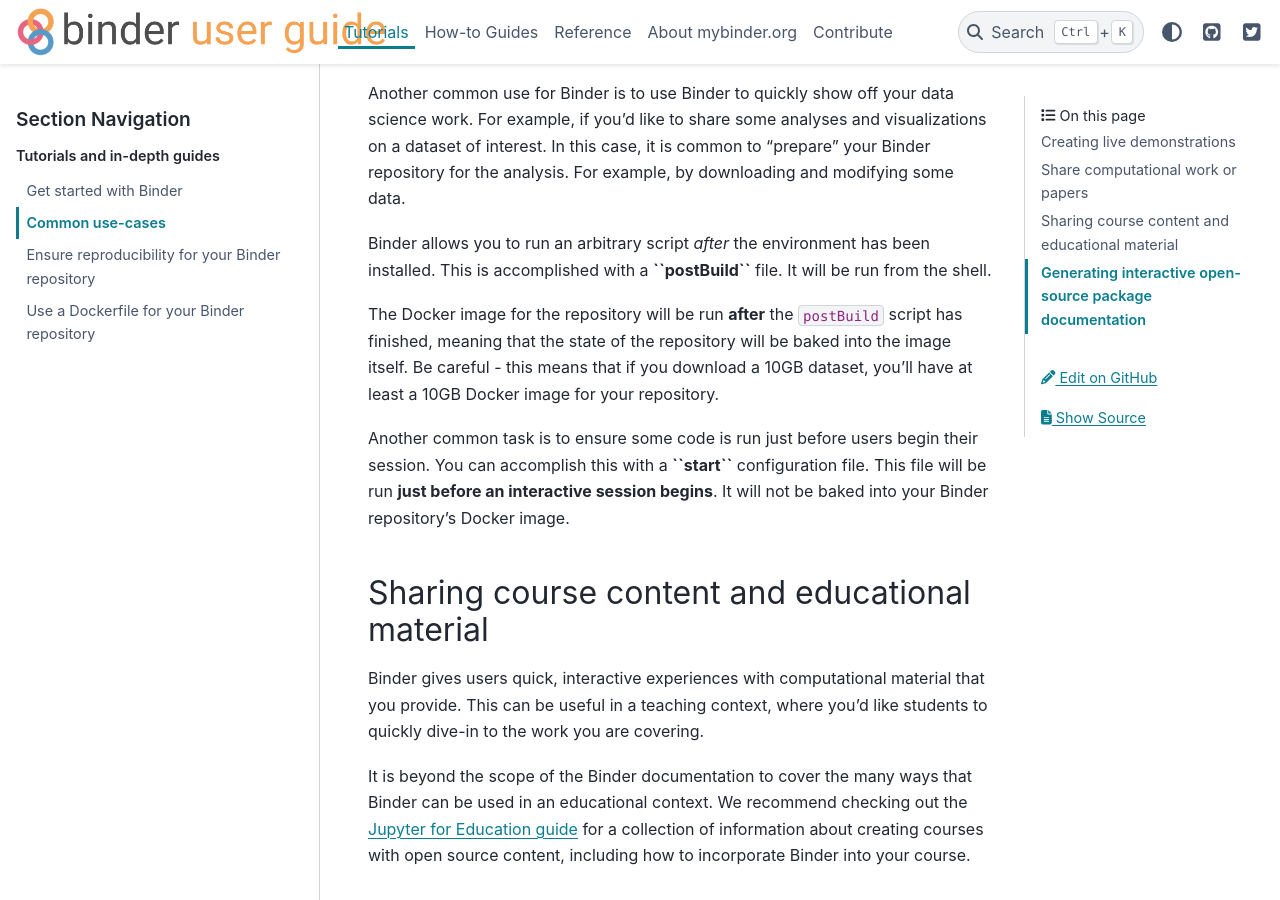
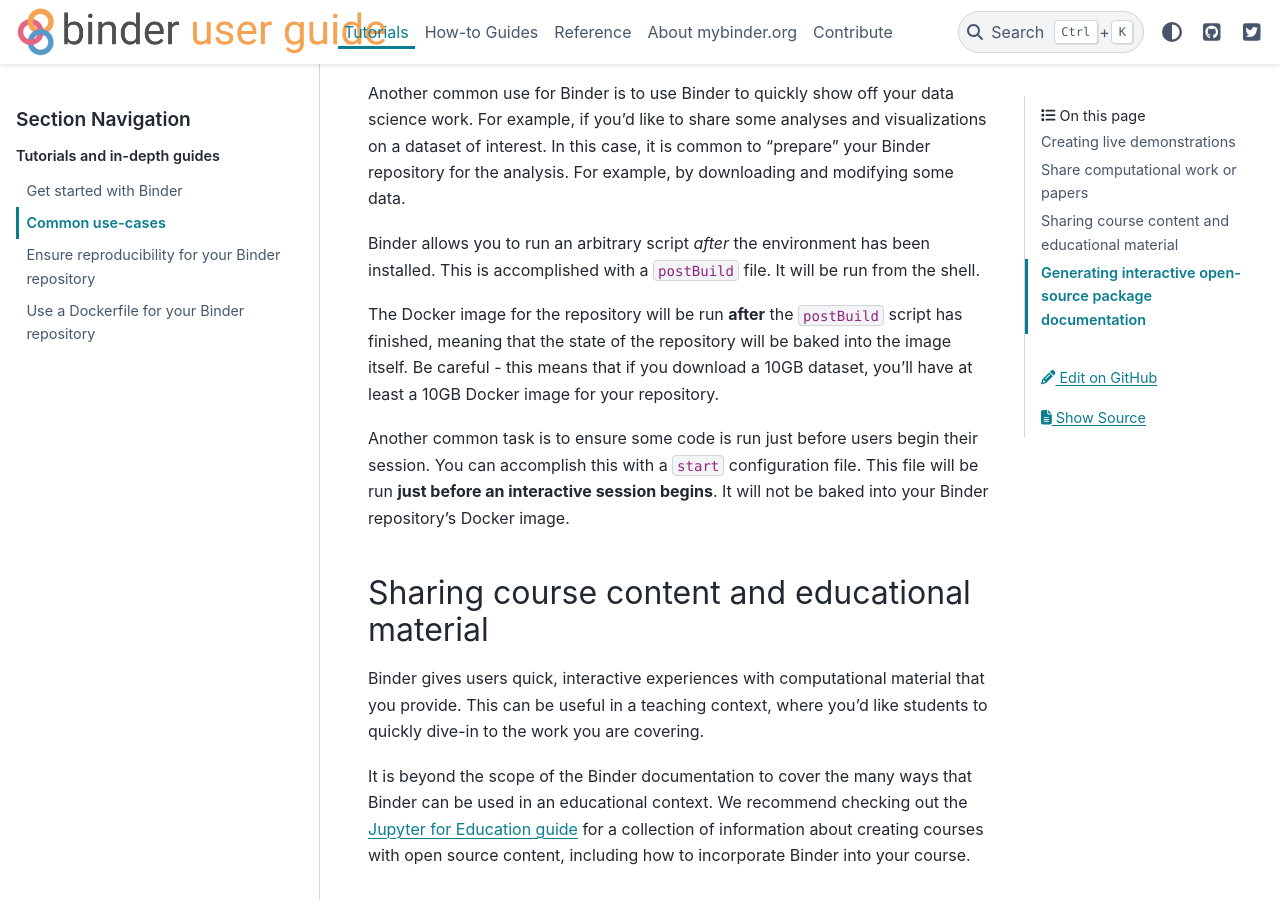
Before and after one commit to jupyterhub/mybinder.org-user-guide, a Sphinx documentation site: the page built from doc/using/using.rst, in a window 1280 px wide and 900 px high, scrolled down 723 px. Built offline with Sphinx 7.4.7 and the PyData theme 0.15.4, drawn with Linux system fonts in a browser that asks for light colours; pages that are not in the unit, such as notebooks, are missing from menus.

Commit message:
Fix verbatim display
Both verbatim and bold messes up the output

```diff
--- a/doc/using/using.rst
+++ b/doc/using/using.rst
@@ -41,7 +41,7 @@ by downloading and modifying some data.
 
 Binder allows you to run an arbitrary
 script *after* the environment has been installed. This is accomplished
-with a **``postBuild``** file. It will be run from the shell.
+with a ``postBuild`` file. It will be run from the shell.
 
 The Docker image for the repository will be run **after** the ``postBuild``
 script has finished, meaning that the state of the repository will be baked
@@ -49,7 +49,7 @@ into the image itself. Be careful - this means that if you download a 10GB
 dataset, you'll have at least a 10GB Docker image for your repository.
 
 Another common task is to ensure some code is run just before users begin
-their session. You can accomplish this with a **``start``** configuration file.
+their session. You can accomplish this with a ``start`` configuration file.
 This file will be run **just before an interactive session begins**. It will
 not be baked into your Binder repository's Docker image.
 
```
